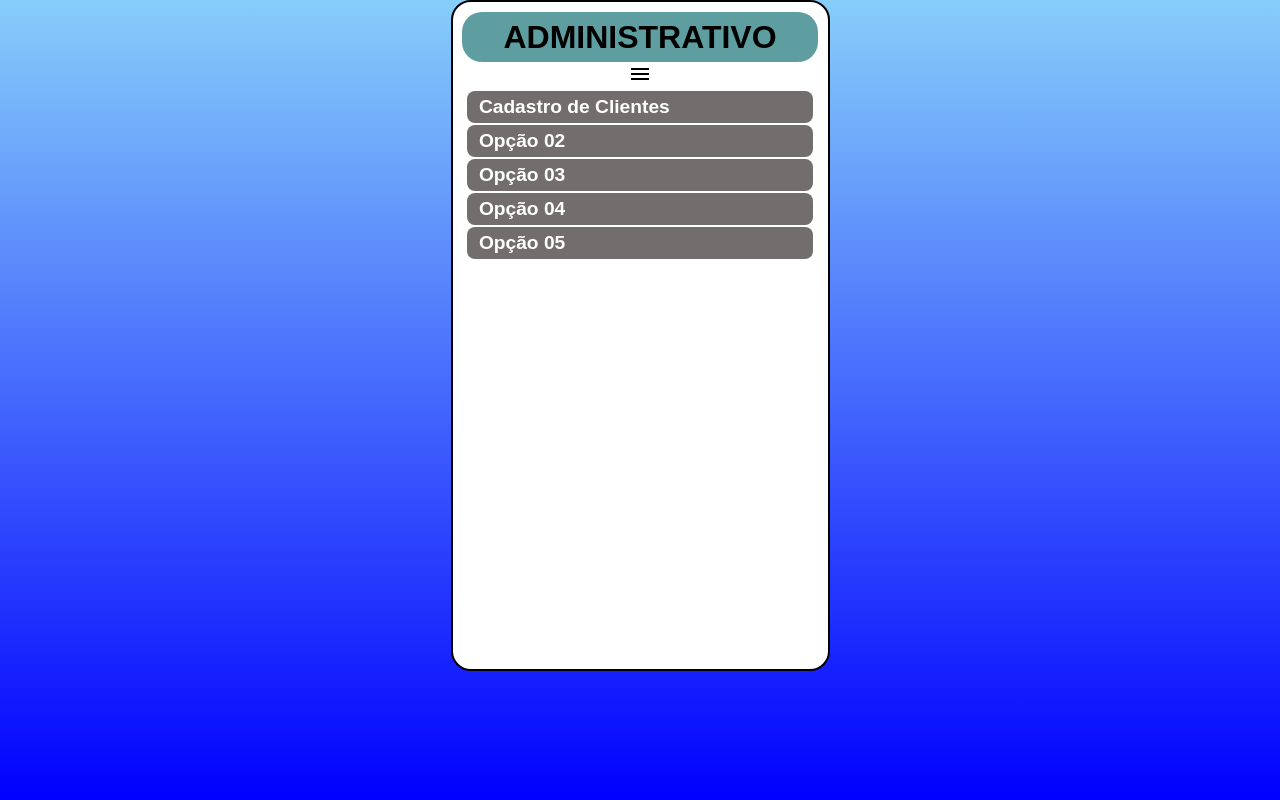
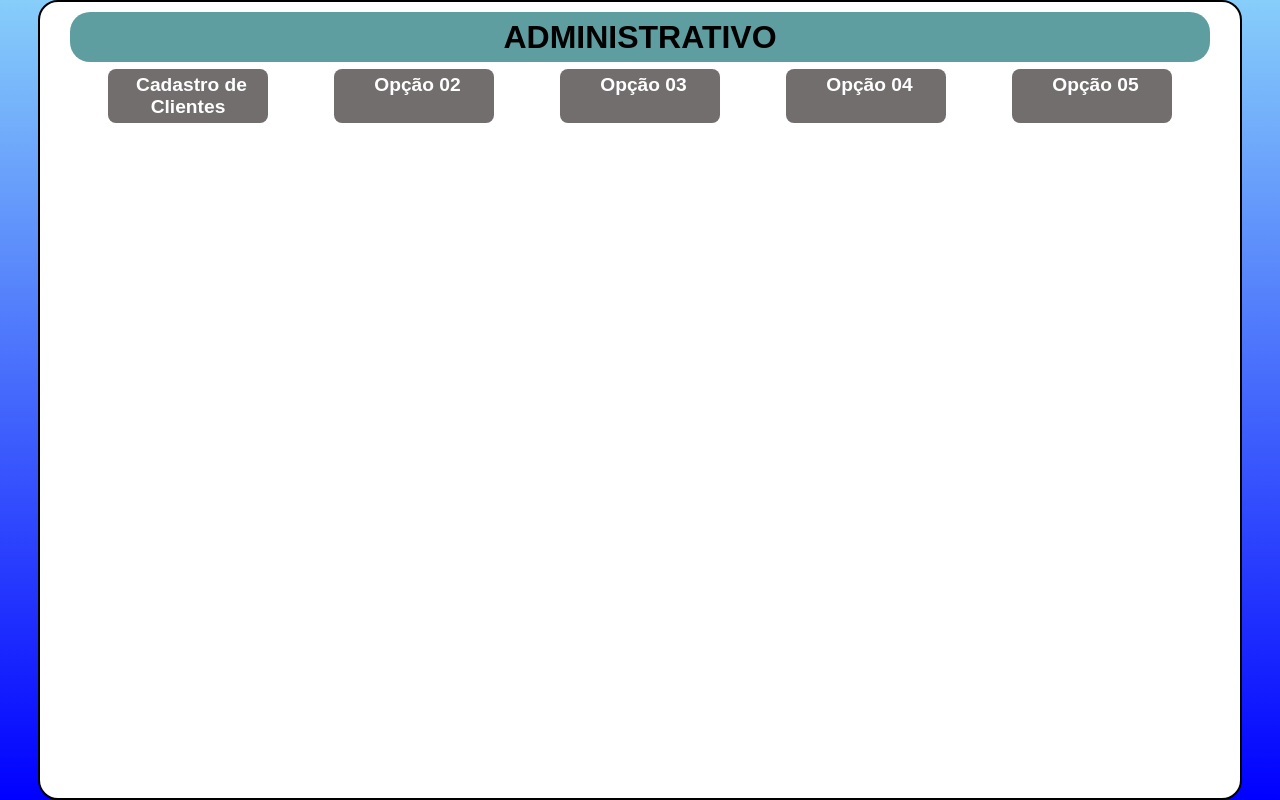
Before and after one commit to ChristopherCPinto/prograndpag, a plain HTML site: page home.html in a window 1280 px wide. Drawn offline with nearby package versions, Linux system fonts and the light colour scheme.

Commit message:
ajustes grades telas

```diff
--- /dev/null
+++ b/estilos/admHomeGtelas.css
@@ -0,0 +1,44 @@
+@charset "UTF-8";
+
+/*
+TABLET: 768 - 992 PX
+DESKTOP: 992 - 1200 PX
+GRANDES TELAS >1200
+*/
+
+
+
+@media screen and (min-width:1200px) {/*TABLET*/
+   body{
+    margin: 0px;
+    padding: 0px;
+    display: flex;
+    flex-direction: column;
+    justify-content: center;
+    background-color: darkgrey;
+
+   }
+   header{
+    width: 1200px;
+    height: 980px;background-color: white;
+    border-radius: 20px;
+    justify-content: flex-start;
+   }
+   #burguer{
+    display: none;
+   }
+   menu ul{
+    display: flex;
+    flex-direction: row;
+    justify-content: space-around;
+
+
+   }
+   menu ul li{
+    width: 150px;
+
+   }
+   menu ul li {
+    text-align: center;
+   }
+}
--- a/home.html
+++ b/home.html
@@ -7,6 +7,7 @@
     <link rel="stylesheet" href="estilos/admHome.css">
     <link rel="stylesheet" href="estilos/admHomeTablet.css">
     <link rel="stylesheet" href="estilos/admHomeDesktop.css">
+    <link rel="stylesheet" href="estilos/admHomeGtelas.css">
 
 
     <!--ABAIXO SIMBOLO HAMBURGUER PEGO NO SITE DO GOOGLE-->
```
